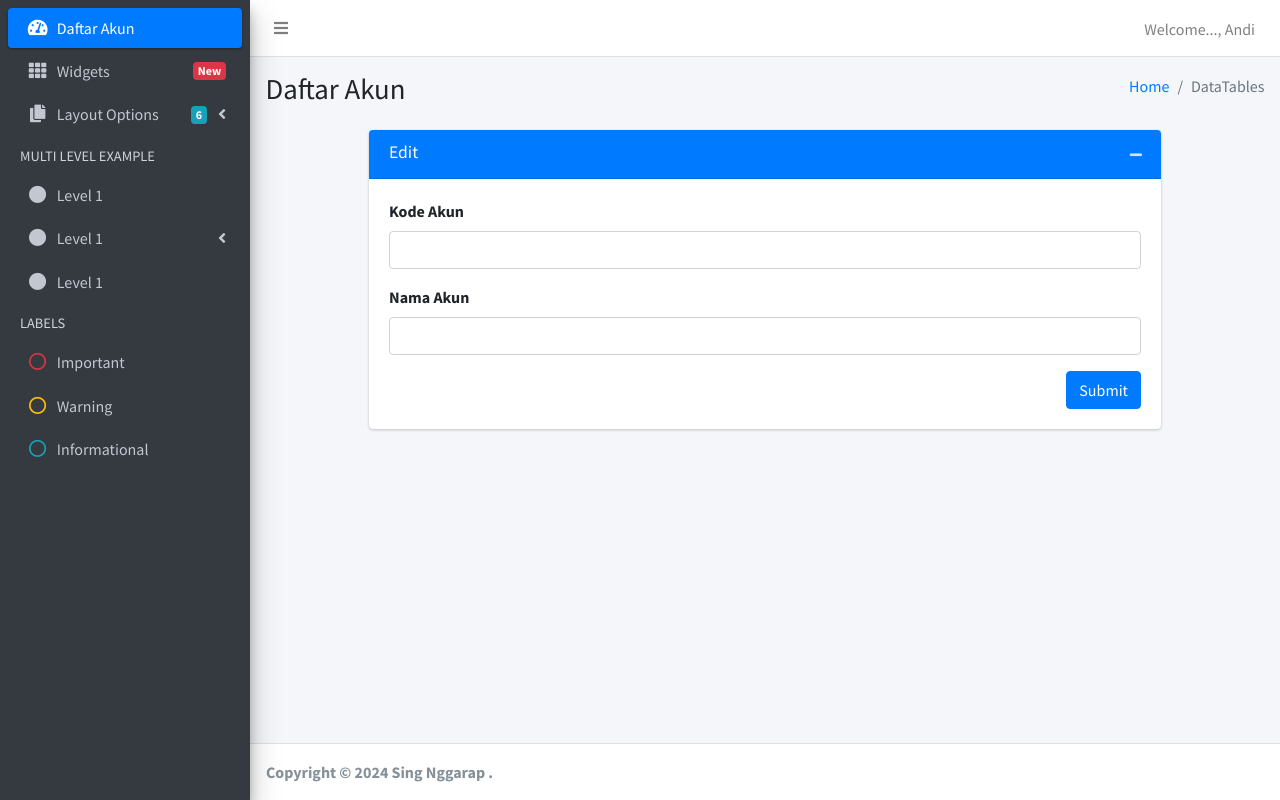
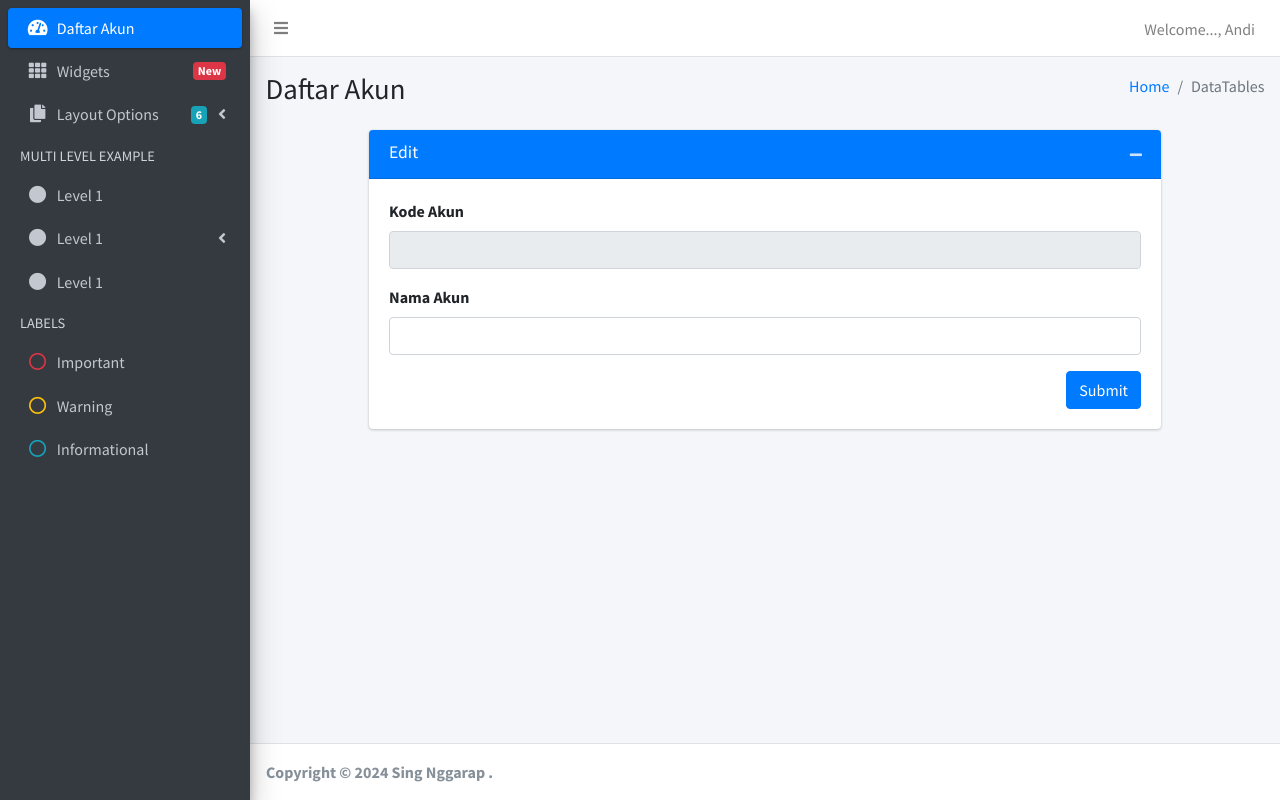
Before and after one commit to hdinjos/akuntansi-toko-batik, a Flask app: page /daftar-akun/edit/1 in a window 1280 px wide. Run offline with Flask 3, Linux system fonts and the light colour scheme; some libraries are stand-ins or nearby versions.

Commit message:
fix: crud

```diff
--- a/app/templates/daftar_akun/add.html
+++ b/app/templates/daftar_akun/add.html
@@ -279,10 +279,10 @@
                 </div>
               </div>
               <form method="POST" action={{url_for('create')}} class="card-body">
-                <div class="form-group">
+                <!-- <div class="form-group">
                   <label for="inputName">Kode Akun</label>
                   <input type="text" id="code" name="code" class="form-control">
-                </div>
+                </div> -->
                 <div class="form-group">
                   <label for="inputName">Nama Akun</label>
                   <input type="text" id="name" name="name" class="form-control">
--- a/app/templates/daftar_akun/edit.html
+++ b/app/templates/daftar_akun/edit.html
@@ -281,7 +281,8 @@
               <form method="POST" action="{{url_for("edit", id=data.id)}}" class="card-body">
                 <div class="form-group">
                   <label for="inputName">Kode Akun</label>
-                  <input type="text" id="code" name="code" value="{{data.code}}" class="form-control">
+                  <input disabled value="{{data.code}}" class="form-control">
+                  <input hidden type="text" id="code" name="code" value="{{data.code}}" class="form-control">
                 </div>
                 <div class="form-group">
                   <label for="inputName">Nama Akun</label>
--- a/app/views/daftar_akun/__init__.py
+++ b/app/views/daftar_akun/__init__.py
@@ -1,6 +1,10 @@
 from app import server,db
 from flask import render_template, request, redirect, url_for
 from app.models.DaftarAkun import DaftarAkun
+import random
+import string
+
+
 
 @server.route("/")
 def index():
@@ -10,7 +14,8 @@
 @server.route("/daftar-akun/create", methods=['POST', 'GET'])
 def create():
     if request.method == 'POST':
-        code = request.form['code']
+        random_string = ''.join(random.choices(string.ascii_uppercase + string.digits, k=5))
+        code = random_string
         name = request.form['name']
 
         request_data = DaftarAkun(code=code, name=name)
```
